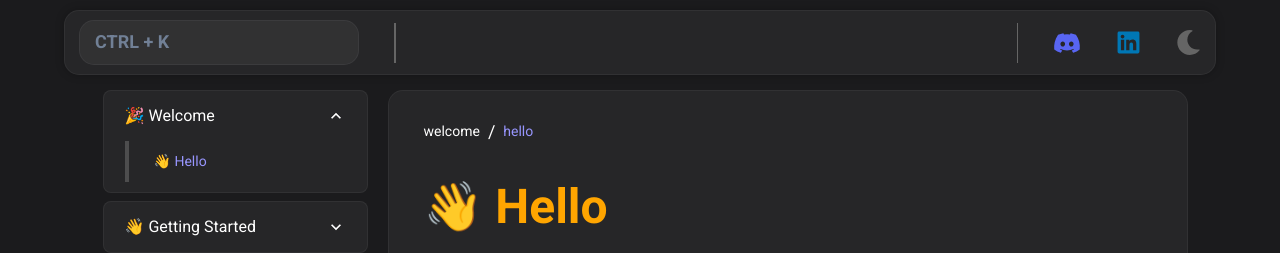
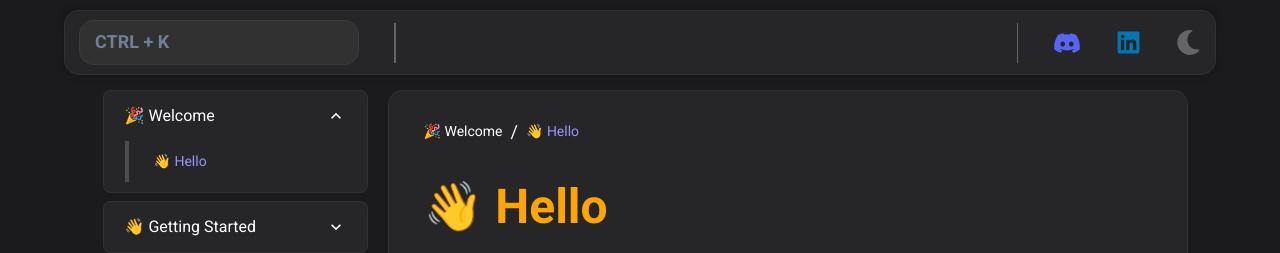
Before and after one commit to AdminForIinRange/quick-site-guru-docs, a Next.js app: page /welcome/hello in a window 1280 px wide. Shown: the top 253 px of the page. Built offline with nearby package versions, Linux system fonts and the light colour scheme.

Commit message:
Why is my music quality so bad when I'm in discord?

```diff
--- a/src/components/breadCrumbs/breadCrumbs.jsx
+++ b/src/components/breadCrumbs/breadCrumbs.jsx
@@ -50,20 +50,22 @@ const BreadCrumbs = ({ titlePath, subPath }) => {
   const emojiTitle = getTitleWithEmoji();
   const emojiSublink = getSublinkWithEmoji();
 
-  console.log(titlePath, emojiSublink);
+  console.log(titlePath, subPath  + " raw test");
+  console.log(emojiTitle, emojiSublink  + " emoji test");
 
+  console.log(typeof(emojiTitle, emojiSublink));
   return (
     <>
       <Box>
         <HStack justify={"start"} align={"center"} w={"100%"} h={"50px"} fontSize={"14px"} >
           <Text color={"white"} textAlign={"center"}>
-            {emojiTitle === emojiTitle ?  `${titlePath}` : emojiTitle}
+            {emojiTitle ===  "" ? titlePath : emojiTitle}
           </Text>
           <Text color={"white"} fontSize={"18px"} textAlign={"center"}>
          /
           </Text>
           <Text color={"#9896FF"}  textAlign={"center"} >
-            {emojiSublink  === emojiSublink ?  `${subPath}` : emojiSublink }
+            {emojiSublink  === "" ? subPath : emojiSublink}
           </Text>
         </HStack>
       </Box>
--- a/src/components/main/main.jsx
+++ b/src/components/main/main.jsx
@@ -8,19 +8,15 @@ import SublinkNotFound from "../mainContent/sublinkNotFound/sublinkNotFound";
 import Introduction from "../mainContent/getting-started/introduction";
 
 const Main = ({ titlepath, subpath }) => {
-
   // OPTMIZE THIS LATER, LIKE THE TITLE OR COMPS SHOULD BE DYNAMIC AND
   //ONLY PROP NEEDS TO BE PASSED IN. MAYBE VIA GLOBAL/CONTENTDATA.JOSN IDK
 
-  const RenderMain = () => {
+  const RenderMain = (titlepath, subpath) => {
     if (titlepath === "welcome" && subpath === "hello") {
       return <Hello titlepath={titlepath} subpath={subpath} />;
     } else if (titlepath === "getting-started" && subpath === "introduction") {
-
- return <Introduction titlepath={titlepath} subpath={subpath} />;
-
-    }
-    else {
+      return <Introduction titlepath={titlepath} subpath={subpath} />;
+    } else {
       return (
         <>
           <SublinkNotFound titlepath={titlepath} subpath={subpath} />
@@ -30,11 +26,7 @@ const Main = ({ titlepath, subpath }) => {
   };
 
   //fix no emjoi issues by if else or some other methosds like laocl store on click save variable
-  return (
-    <>
-      {RenderMain()}
-    </>
-  );
+  return <>{RenderMain(titlepath, subpath)}</>;
 };
 
 export default Main;
```
